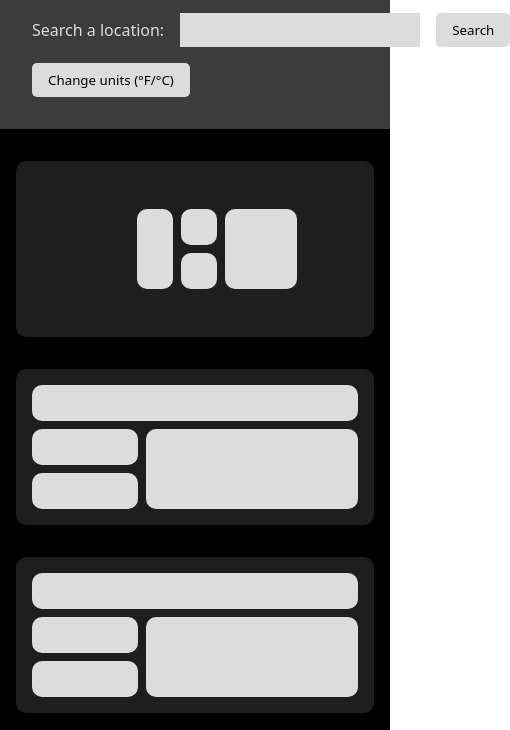
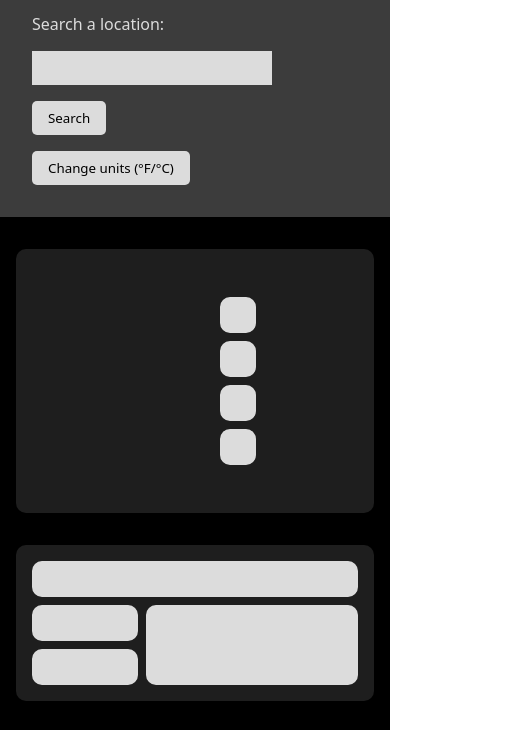
Before and after one commit to keyfeula/weather-app, a website built with webpack: page src/template.html in a window 390 px wide. Shown: the part 78-808 px from the top of the page, 510 px wide, since content can reach past the window. Built offline with nearby package versions, Linux system fonts and the light colour scheme; no server answers.

Commit message:
Add media query and flex wrap to make page responsive for mobile devices

```diff
--- a/src/style.css
+++ b/src/style.css
@@ -34,6 +34,7 @@ header {
 .search-container {
     display: flex;
     gap: 1rem;
+    flex-wrap: wrap;
 }
 
 .search-container label {
@@ -42,10 +43,11 @@ header {
 
 input {
     width: 15rem;
-    padding: 0 0.5rem;
+    padding: 0.5rem;
     background: var(--light-color);
     border: none;
     outline: none;
+    flex-shrink: 1;
 }
 
 button {
@@ -140,3 +142,12 @@ main {
 .forecast-desc {
     grid-area: 2 / 2 / 4 / 3;
 }
+
+@media (max-width: 600px) {
+
+    .current-card {
+        display: flex;
+        flex-direction: column;
+    }
+
+}
--- a/src/template.html
+++ b/src/template.html
@@ -2,6 +2,7 @@
 <html lang="en">
     <head>
         <meta charset="UTF-8">
+        <meta name="viewport" content="width=device-width, initial-scale=1.0">
         <title>Weather App</title>
     </head>
     <body>
```
